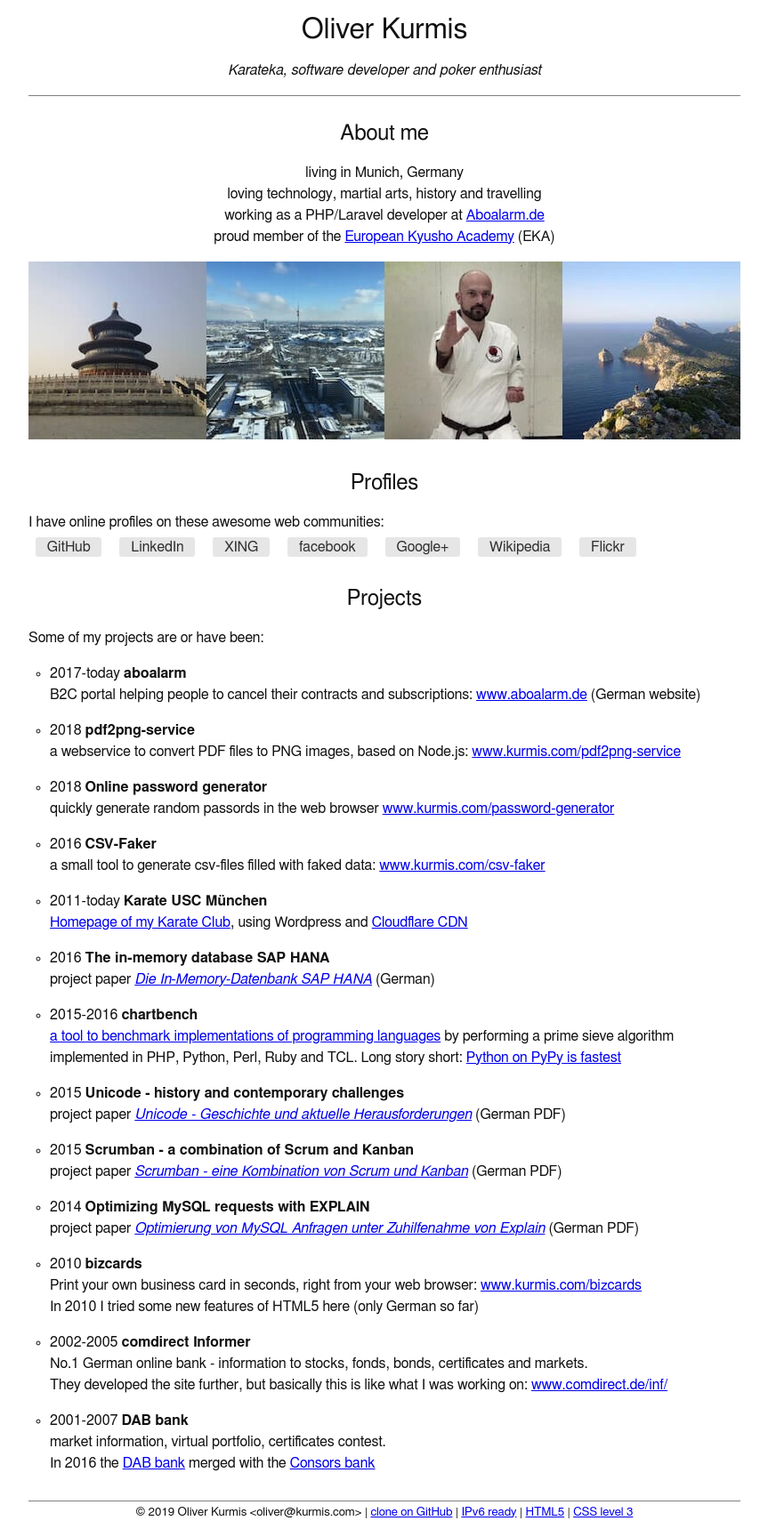
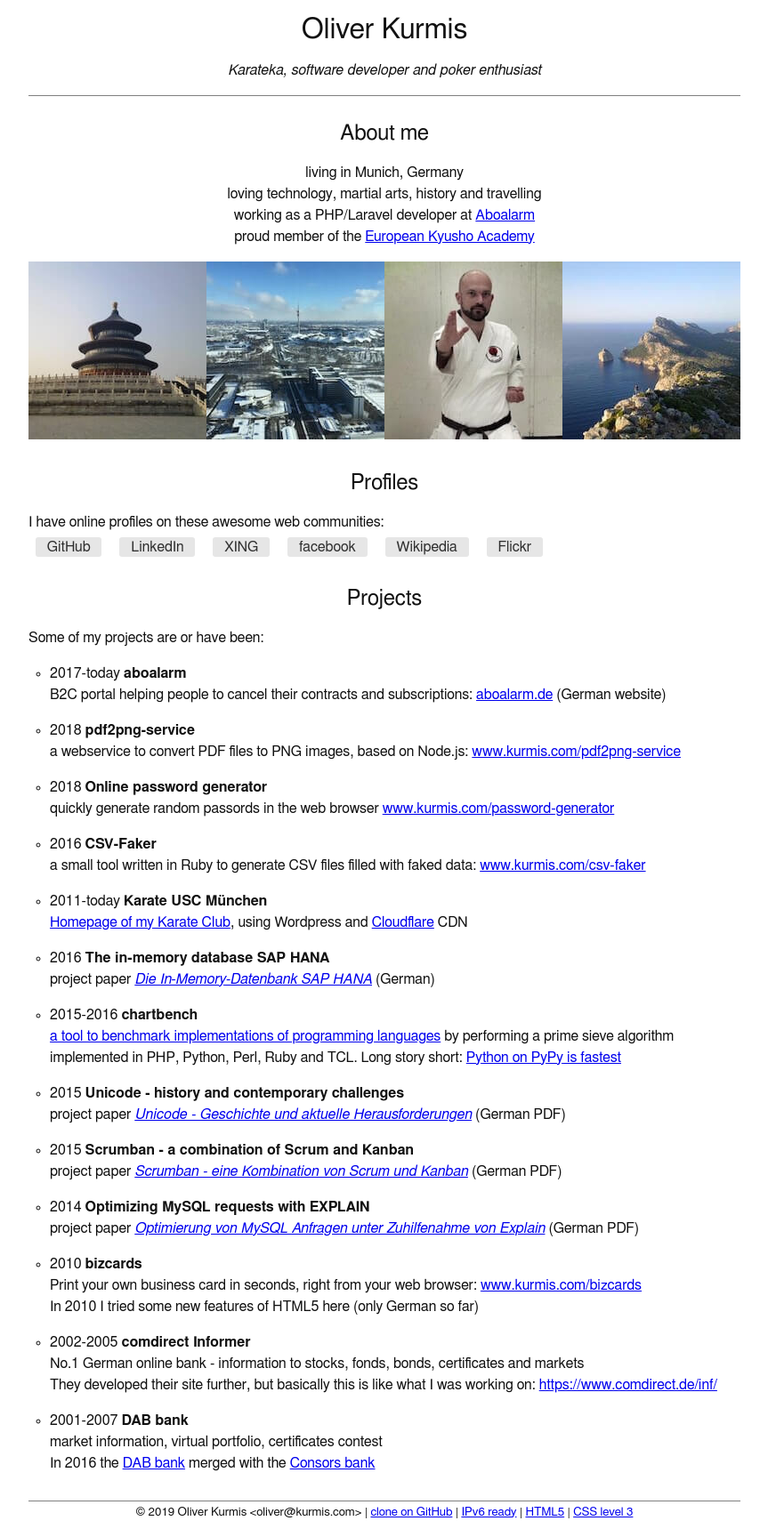
Before and after one commit to oliworx/oliworx.github.com, a Jekyll site: the page built from index.md, in a window 1280 px wide. Shown: the whole page at 89% size, without its empty margins (208-1071 px from the left). Built offline with Jekyll 4.4.1, drawn with Linux system fonts in a browser that asks for light colours; some of the changed lines change nothing that is shown.

Commit message:
Use markdown for contents instead of html
Remove Google+ link
Use https für ipv6-test

```diff
--- a/_includes/about-me.html
+++ /dev/null
@@ -1,17 +0,0 @@
-<section>
-    <h2>About me</h2>
-    <p id="about">
-        living in Munich, Germany<br>
-        loving technology, martial arts, history and travelling<br>
-        working as a PHP/Laravel developer at <a href="https://www.aboalarm.de">Aboalarm.de</a><br>
-        proud member of the <a href="http://www.kyusho-academy.com/kyusho/kyusho_eka_eng.html">European Kyusho
-        Academy</a> (EKA)
-    </p>
-
-    <p id="gallery">
-        <span><img src="img/d2c89a8-200.jpg" alt="Beijing"></span>
-        <span><img src="img/c190c7f-200.jpg" alt="Munich North"></span>
-        <span><img src="img/6a8fb78-200.jpg" alt="Oliver Kurmis, Karate"></span>
-        <span><img src="img/4f07f6a-200.jpg" alt="Mallorca"></span>
-    </p>
-</section>
--- /dev/null
+++ b/_includes/about-me.md
@@ -0,0 +1,7 @@
+## About me
+
+living in Munich, Germany
+loving technology, martial arts, history and travelling
+working as a PHP/Laravel developer at [Aboalarm](https://www.aboalarm.de)
+proud member of the [European Kyusho Academy](http://www.kyusho-academy.com/kyusho/kyusho_eka_eng.html)
+{: #about}
--- a/_includes/footer.html
+++ b/_includes/footer.html
@@ -1,7 +1,7 @@
 <footer>
     © 2019 Oliver Kurmis &lt;oliver@kurmis.com&gt;
     | <a href="https://github.com/oliworx/oliworx.github.com">clone on GitHub</a>
-    | <a href="http://ipv6-test.com/validate.php?url=www.kurmis.com">IPv6 ready</a>
+    | <a href="https://ipv6-test.com/validate.php?url=www.kurmis.com">IPv6 ready</a>
     | <a href="https://validator.w3.org/nu/?doc=https%3A%2F%2Fwww.kurmis.com" title="validate HTML"
          rel="nofollow">HTML5</a>
     | <a
--- /dev/null
+++ b/_includes/gallery.md
@@ -0,0 +1,7 @@
+
+<p id="gallery">
+<span><img src="img/d2c89a8-200.jpg" alt="Beijing"></span>
+<span><img src="img/c190c7f-200.jpg" alt="Munich North"></span>
+<span><img src="img/6a8fb78-200.jpg" alt="Oliver Kurmis, Karate"></span>
+<span><img src="img/4f07f6a-200.jpg" alt="Mallorca"></span>
+</p>
--- a/_includes/head.html
+++ b/_includes/head.html
@@ -77,7 +77,7 @@
             height: auto;
         }
 
-        #profiles a {
+        #s-profiles a {
             padding: .2em 0.8em;
             margin: 0 0.5em;
             color: #444;
@@ -89,7 +89,7 @@
             line-height: 200%;
         }
 
-        #profiles a:hover {
+        #s-profiles a:hover {
             color: #E6E6E6;
             background-color: #444;
         }
--- a/_includes/profiles.html
+++ /dev/null
@@ -1,11 +0,0 @@
-<section id="profiles">
-    <h2>Profiles</h2>
-    I have online profiles on these awesome web communities:<br>
-    <a href="https://github.com/oliworx">GitHub</a>
-    <a href="https://de.linkedin.com/in/oliver-kurmis-9b095163">LinkedIn</a>
-    <a href="https://www.xing.com/profile/Oliver_Kurmis">XING</a>
-    <a href="https://www.facebook.com/oliworx">facebook</a>
-    <a href="https://plus.google.com/+OliverKurmis/posts">Google+</a>
-    <a href="https://de.wikipedia.org/wiki/Benutzer:OKurmis">Wikipedia</a>
-    <a href="https://www.flickr.com/photos/kurmis/">Flickr</a>
-</section>
--- /dev/null
+++ b/_includes/profiles.md
@@ -0,0 +1,9 @@
+## Profiles
+
+I have online profiles on these awesome web communities:
+[GitHub](https://github.com/oliworx)
+[LinkedIn](https://de.linkedin.com/in/oliver-kurmis-9b095163)
+[XING](https://www.xing.com/profile/Oliver_Kurmis)
+[facebook](https://www.facebook.com/oliworx)
+[Wikipedia](https://de.wikipedia.org/wiki/Benutzer:OKurmis)
+[Flickr](https://www.flickr.com/photos/kurmis/)
--- a/_includes/projects.html
+++ /dev/null
@@ -1,49 +0,0 @@
-<section>
-    <h2>Projects</h2>
-    Some of my projects are or have been:
-    <ul>
-        <li>2017-today <strong>aboalarm</strong><br>
-            B2C portal helping people to cancel their contracts and subscriptions:
-            <a href="https://www.aboalarm.de">www.aboalarm.de</a> (German website)
-        <li>2018 <strong>pdf2png-service</strong><br>
-            a webservice to convert PDF files to PNG images, based on Node.js: <a href="https://www.kurmis.com/pdf2png-service/">www.kurmis.com/pdf2png-service</a>
-        <li>2018 <strong>Online password generator</strong><br>
-            quickly generate random passords in the web browser <a href="https://www.kurmis.com/password-generator/">www.kurmis.com/password-generator</a>
-        <li>2016 <strong>CSV-Faker</strong><br>
-            a small tool to generate csv-files filled with faked data: <a href="https://www.kurmis.com/csv-faker/">www.kurmis.com/csv-faker</a>
-        <li>2011-today <strong>Karate USC München</strong><br>
-            <a href="https://www.karate-usc.de/">Homepage of my Karate Club</a>, using Wordpress and <a
-                    href="https://www.cloudflare.com">Cloudflare CDN</a>
-        <li>2016 <strong>The in-memory database SAP HANA</strong><br>
-            project paper <a href="https://www.kurmis.com/SAP-HANA/"><em>Die In-Memory-Datenbank SAP HANA</em></a>
-            (German)
-        <li>2015-2016 <strong>chartbench</strong><br>
-            <a href="https://github.com/oliworx/chartbench">a tool to benchmark implementations of programming
-                languages</a>
-            by performing a prime sieve algorithm implemented in PHP, Python, Perl, Ruby and TCL.
-            Long story short: <a href="https://raw.githubusercontent.com/oliworx/chartbench/master/data/bench.png"
-                                 title="open benchmark chart">Python on PyPy is
-                fastest</a>
-        <li>2015 <strong>Unicode - history and contemporary challenges</strong><br>
-            project paper <a href="files/unicode.pdf"><em>Unicode - Geschichte und aktuelle Herausforderungen</em></a>
-            (German PDF)
-        <li>2015 <strong>Scrumban - a combination of Scrum and Kanban</strong><br>
-            project paper <a href="files/scrumban.pdf"><em>Scrumban - eine Kombination von Scrum und Kanban</em></a>
-            (German PDF)
-        <li>2014 <strong>Optimizing MySQL requests with EXPLAIN</strong><br>
-            project paper <a href="files/explain.pdf"><em>Optimierung von MySQL Anfragen unter Zuhilfenahme von
-                Explain</em></a> (German PDF)
-        <li>2010 <strong>bizcards</strong><br>
-            Print your own business card in seconds, right from your web browser: <a
-                    href="https://www.kurmis.com/bizcards">www.kurmis.com/bizcards</a><br>
-            In 2010 I tried some new features of HTML5 here (only German so far)
-        <li>2002-2005 <strong>comdirect Informer</strong><br>
-            No.1 German online bank - information to stocks, fonds, bonds, certificates and markets.<br>
-            They developed the site further, but basically this is like what I was working on:
-            <a href="https://www.comdirect.de/inf/">www.comdirect.de/inf/</a>
-        <li>2001-2007 <strong>DAB bank</strong><br>
-            market information, virtual portfolio, certificates contest.<br>
-            In 2016 the <a href="https://www.dab-bank.de">DAB bank</a> merged with the <a
-                    href="https://www.consorsbank.de">Consors bank</a>
-    </ul>
-</section>
--- /dev/null
+++ b/_includes/projects.md
@@ -0,0 +1,37 @@
+## Projects
+
+Some of my projects are or have been:
+
+ * 2017-today **aboalarm**
+   B2C portal helping people to cancel their contracts and subscriptions: [aboalarm.de](https://www.aboalarm.de) (German website)
+ * 2018 **pdf2png-service**
+   a webservice to convert PDF files to PNG images, based on Node.js: [www.kurmis.com/pdf2png-service](https://www.kurmis.com/pdf2png-service/)
+ * 2018 **Online password generator**
+   quickly generate random passords in the web browser [www.kurmis.com/password-generator](https://www.kurmis.com/password-generator/)
+ * 2016 **CSV-Faker**
+   a small tool written in Ruby to generate CSV files filled with faked data: [www.kurmis.com/csv-faker](https://www.kurmis.com/csv-faker/)
+ * 2011-today **Karate USC München**
+   [Homepage of my Karate Club](https://www.karate-usc.de), using Wordpress and [Cloudflare](https://www.cloudflare.com) CDN
+ * 2016 **The in-memory database SAP HANA**
+    project paper [_Die In-Memory-Datenbank SAP HANA_](https://www.kurmis.com/SAP-HANA/) (German)
+ * 2015-2016 **chartbench**
+   [a tool to benchmark implementations of programming languages](https://github.com/oliworx/chartbench)
+   by performing a prime sieve algorithm implemented in PHP, Python, Perl, Ruby and TCL.
+   Long story short: [Python on PyPy is fastest](https://raw.githubusercontent.com/oliworx/chartbench/master/data/bench.png "see benchmark chart")
+ * 2015 **Unicode - history and contemporary challenges**
+   project paper [_Unicode - Geschichte und aktuelle Herausforderungen_](files/unicode.pdf) (German PDF)
+ * 2015 **Scrumban - a combination of Scrum and Kanban**
+   project paper [_Scrumban - eine Kombination von Scrum und Kanban_](files/scrumban.pdf) (German PDF)
+ * 2014 **Optimizing MySQL requests with EXPLAIN**
+   project paper [_Optimierung von MySQL Anfragen unter Zuhilfenahme von Explain_](files/explain.pdf) (German PDF)
+ * 2010 **bizcards**
+   Print your own business card in seconds, right from your web browser:
+   [www.kurmis.com/bizcards](https://www.kurmis.com/bizcards/)
+   In 2010 I tried some new features of HTML5 here (only German so far)
+ * 2002-2005 **comdirect Informer**
+   No.1 German online bank - information to stocks, fonds, bonds, certificates and markets
+   They developed their site further, but basically this is like what I was working on:
+   [https://www.comdirect.de/inf/](www.comdirect.de/inf/)
+ * 2001-2007 **DAB bank**
+   market information, virtual portfolio, certificates contest
+   In 2016 the [DAB bank](https://www.dab-bank.de) merged with the [Consors bank](https://www.consorsbank.de)
--- a/_layouts/default.html
+++ b/_layouts/default.html
@@ -6,12 +6,7 @@
 <body>
 
 {%- include header.html -%}
-
-{%- include about-me.html -%}
-
-{%- include profiles.html -%}
-
-{%- include projects.html -%}
+{{ content }}
 
 {%- include footer.html -%}
 </body>
--- a/index.md
+++ b/index.md
@@ -1,3 +1,18 @@
 ---
 layout: default
 ---
+{::options parse_block_html="true" /}
+
+<section>
+{%- include about-me.md -%}
+
+{%- include gallery.md -%}
+</section>
+
+<section id="s-profiles">
+{%- include profiles.md -%}
+</section>
+
+<section>
+{%- include projects.md -%}
+</section>
```
Also changed, not shown: README.md.
